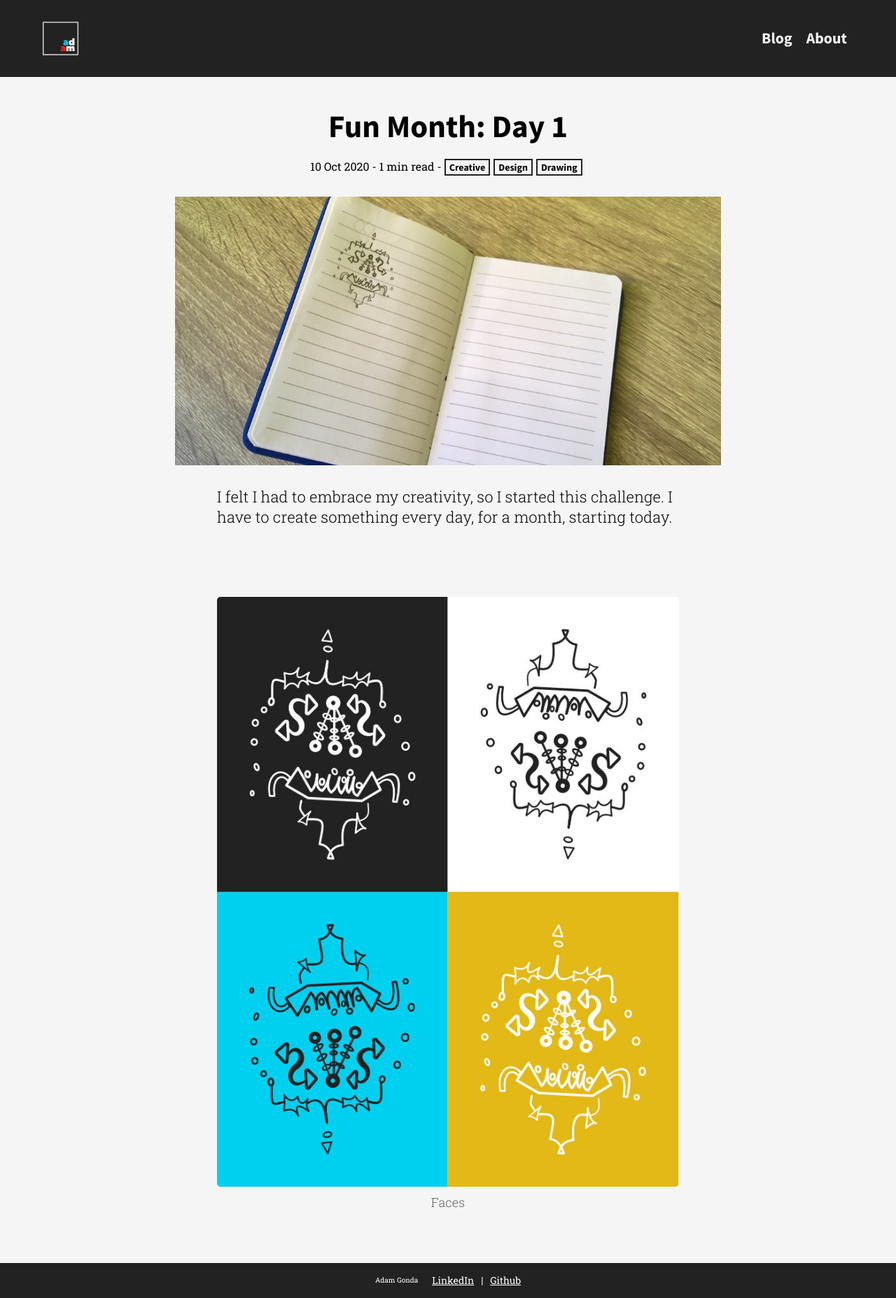
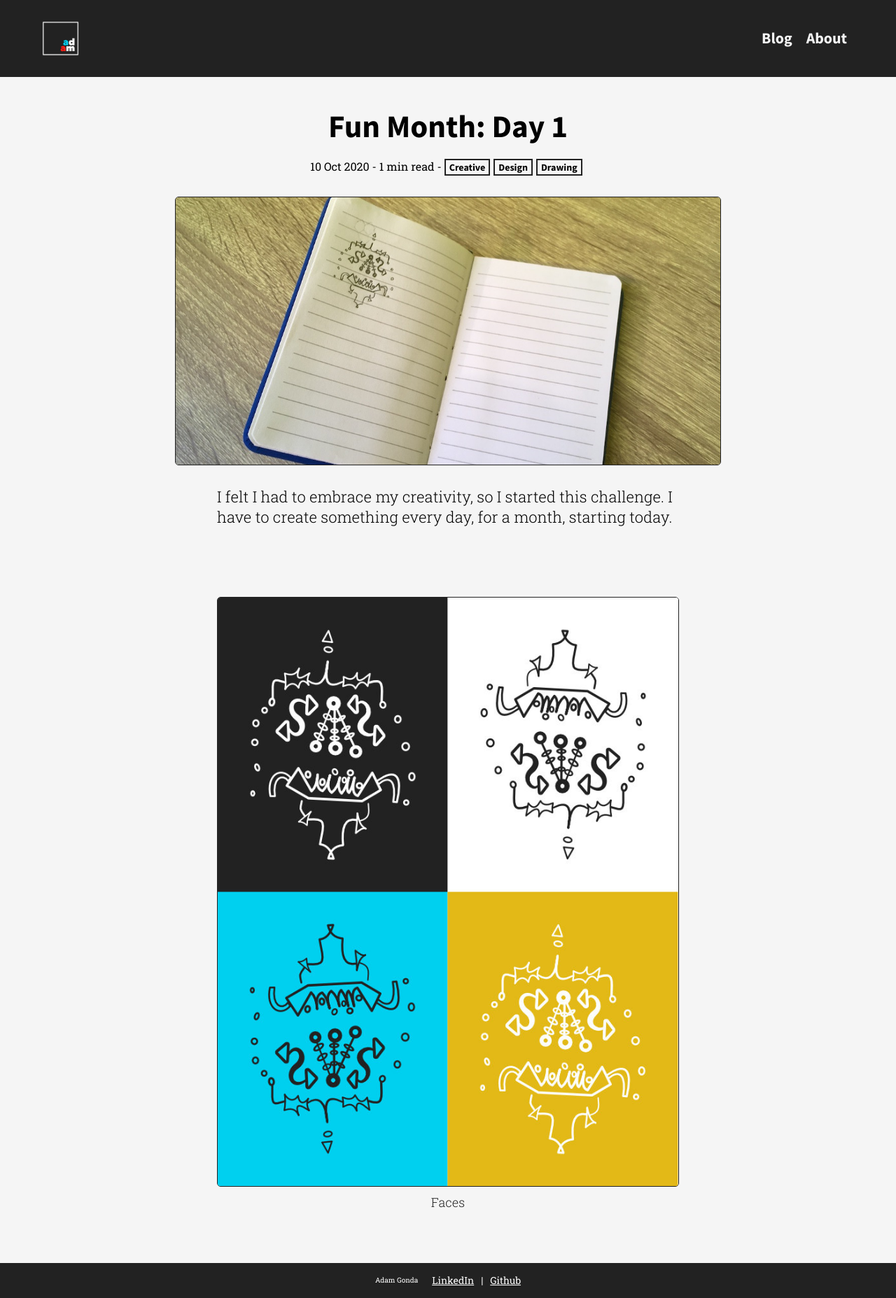
Before and after one commit to AdamGonda/adamgonda.com, a Jekyll site: the page built from _posts/2020-10-10-Fun-month:-day-1.md, in a window 1280 px wide. Shown: the whole page at 70% size. Built offline with Jekyll 4.4.1, drawn with Linux system fonts in a browser that asks for light colours.

Commit message:
add border to images

```diff
--- a/_includes/image.html
+++ /dev/null
@@ -1,5 +0,0 @@
-<div class="post-image">
-  <img class="{% if include.border %}border{% endif %}" src="/assets/images/{{ include.src }}"
-    alt="{{ include.title }}">
-  <p>{{ include.caption }}</p>
-</div>
--- /dev/null
+++ b/_includes/post-image.html
@@ -0,0 +1,5 @@
+<div class="post-image">
+  <img src="/assets/images/{{ include.src }}"
+    alt="{{ include.title }}">
+  <p>{{ include.caption }}</p>
+</div>
--- a/assets/css/main.css
+++ b/assets/css/main.css
@@ -116,6 +116,8 @@ footer a {
   max-width: 150px;
   min-width: 150px;
   object-fit: cover;
+  border: 1px solid #222222;
+  border-radius: 5px;
 }
 @media only screen and (max-width: 550px) {
   .post-list-item img {
@@ -190,6 +192,8 @@ footer a {
   width: 100%;
   height: 30vw;
   object-fit: cover;
+  border: 1px solid #222222;
+  border-radius: 5px;
 }
 
 .post main {
@@ -228,6 +232,7 @@ footer a {
   width: 100%;
   object-fit: cover;
   margin-top: 30px;
+  border: 1px solid #222222;
   border-radius: 5px;
 }
 .post main a {
@@ -315,11 +320,7 @@ footer a {
   margin-top: 10px;
   margin-bottom: 0 !important;
   font-size: 18px !important;
-  color: #606060;
-}
-
-.border {
-  border: 1px solid #222222;
+  color: #222222;
 }
 
 body {
--- a/sass/post-image.sass
+++ b/sass/post-image.sass
@@ -17,7 +17,4 @@
     margin-top: $spacing-xs
     margin-bottom: 0 !important
     font-size: $fontSizes-m !important
-    color: $colors-grey
-
-.border
-  border: 1px solid $colors-black
+    color: $colors-black
--- a/sass/post-list-item.sass
+++ b/sass/post-list-item.sass
@@ -36,6 +36,8 @@
     max-width: 150px
     min-width: 150px
     object-fit: cover
+    border: 1px solid $colors-black
+    border-radius: 5px
 
     @media only screen and (max-width: $breakPoints-ss)
       display: none
--- a/sass/post.sass
+++ b/sass/post.sass
@@ -31,6 +31,8 @@
       width: 100%
       height: 30vw
       object-fit: cover
+      border: 1px solid $colors-black
+      border-radius: 5px
 
 
 .post
@@ -65,6 +67,7 @@
       width: 100%
       object-fit: cover
       margin-top: $spacing-s
+      border: 1px solid $colors-black
       border-radius: 5px
 
     a
```
Also changed, not shown: _posts/2020-09-22-Why-create-a-blog-as-a-dev?.md (+1 -2 lines), _posts/2020-10-10-Fun-month:-day-1.md (+1 -1 lines), _posts/2020-10-11-Fun-month:-day-2.md (+1 -1 lines), 1 other file.
